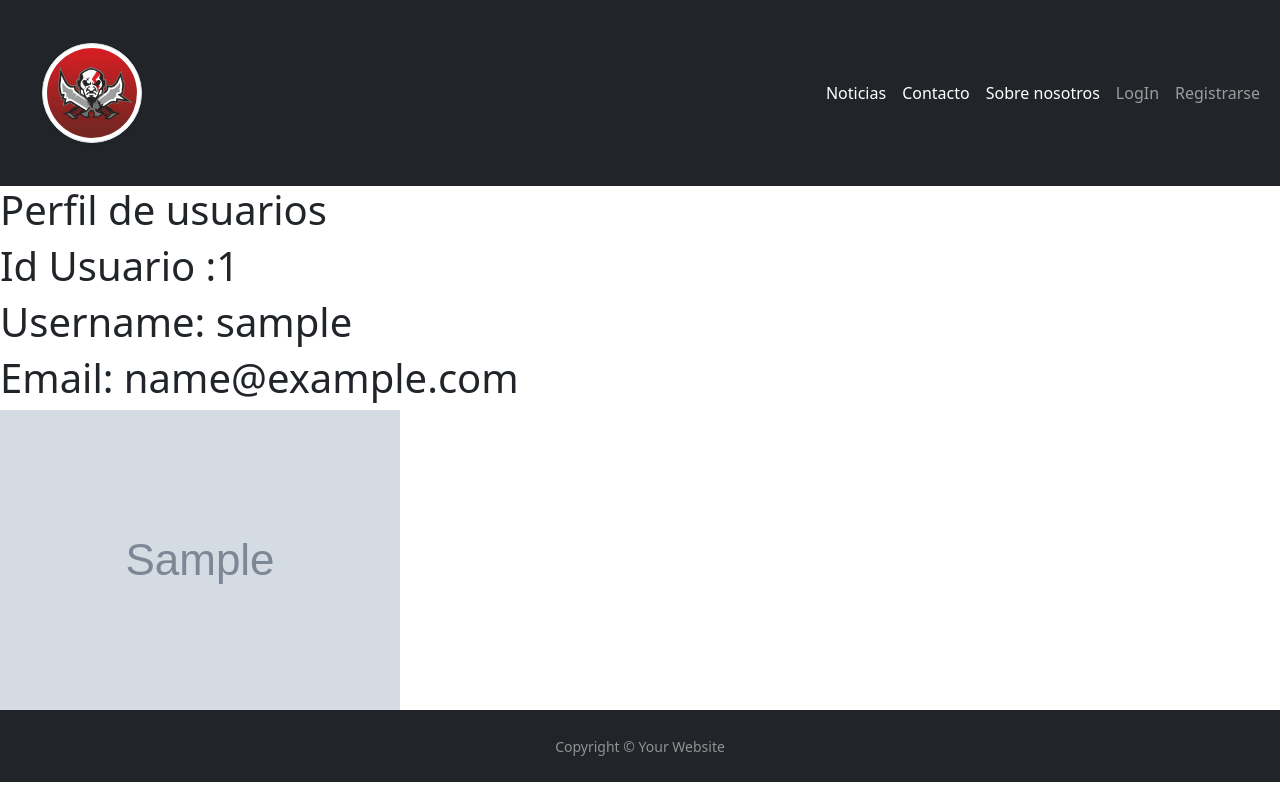
After one commit to Casullo/FINAL_PRO, a Django app: page /perfil/1 in a window 1280 px wide. The commit adds this page. Run offline with Django 5.2, Linux system fonts and the light colour scheme; tables that the repository leaves empty hold one stand-in row (values such as "Sample post"); grey boxes marked "Sample" are stand-in pictures.

Commit message:
perfil usuario

```diff
--- a/blog/apps/posts/urls.py
+++ b/blog/apps/posts/urls.py
@@ -20,5 +20,7 @@ urlpatterns = [
 
     path("nosotros/", views.about_us, name="nosotros"),
 
+    path ("perfil/<int:id>", views.perfil , name="perfil"),
+
 
 ]
--- a/blog/apps/posts/views.py
+++ b/blog/apps/posts/views.py
@@ -71,3 +71,12 @@ class ModificarPost (UpdateView):
 
 def about_us(request):
     return render(request, "posts/nosotros.html")
+
+#perfil de usuarios función
+
+def perfil(request, id):
+    ctx = {}
+    usuarios = User.objects.get(id=id)
+    ctx["usuarios"] = usuarios
+    print(usuarios)
+    return render(request, "perfil.html", ctx)
--- a/blog/templates/base.html
+++ b/blog/templates/base.html
@@ -39,8 +39,8 @@
                   <div class="collapse navbar-collapse" id="navbarNav">
                     <ul class="navbar-nav ms-auto">
                       <li class="nav-item">
-                        <div class="bg-white text-black p-2 rounded"><a href="{% url 'apps.posts:posts' %}">Noticias</a>
-                    </div>
+                        <li> <a class="nav-link text-white" href="{% url 'apps.posts:posts' %}">Noticias</a>
+                      </li>
                       </li>
                       <li class="nav-item">
                         <a class="nav-link text-white" href="{% url 'apps.contacto:contacto' %}">Contacto</a>
@@ -49,12 +49,16 @@
                         <a class="nav-link text-white" href="{% url 'apps.posts:nosotros' %}">Sobre nosotros</a>
                       </li>
                       {% if user.is_authenticated %}
+                      <li class="nav-item">
+                        <a class="nav-link text-white" href="{% url 'apps.posts:perfil' user.id %}">{{ user.username}}</a>
+                      </li>
                         <li class="nav-item text white">
                           <form action="{% url 'logout' %}" method="POST">
                             {% csrf_token %}
                             <button type="submit" class="nav-link btn btn-link text-white">Cerrar sesión</button>
                           </form>
                         </li>
+
                       {% else %}
                         <li class="nav-item text-white">
                           <a class="nav-link" href="{% url 'login' %}">LogIn</a>
--- /dev/null
+++ b/blog/templates/perfil.html
@@ -0,0 +1,18 @@
+{% extends 'base.html' %}
+
+{% block titulo %} Perfil de usuario {% endblock titulo%}
+
+{% block contenido %}
+<h1>Perfil de usuarios</h1>
+
+<h1>Id Usuario :{{usuarios.id}}</h1>
+<h1>Username: {{usuarios.username}}</h1>
+<h1>Email: {{usuarios.email}}</h1>
+{% if usuarios.icono %}
+<img src="{{usuarios.icono.url }}" alt="asd" class="img-perfil">
+{% endif %}
+
+
+
+
+{% endblock contenido %}
```
